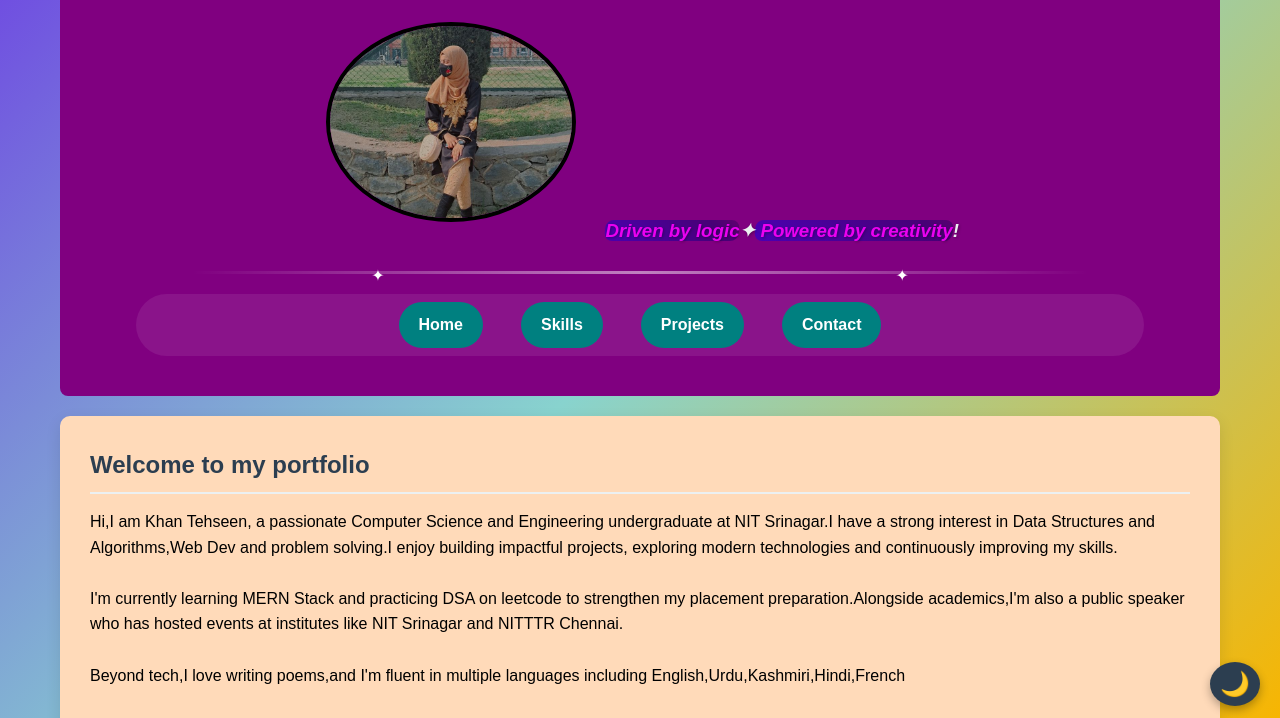
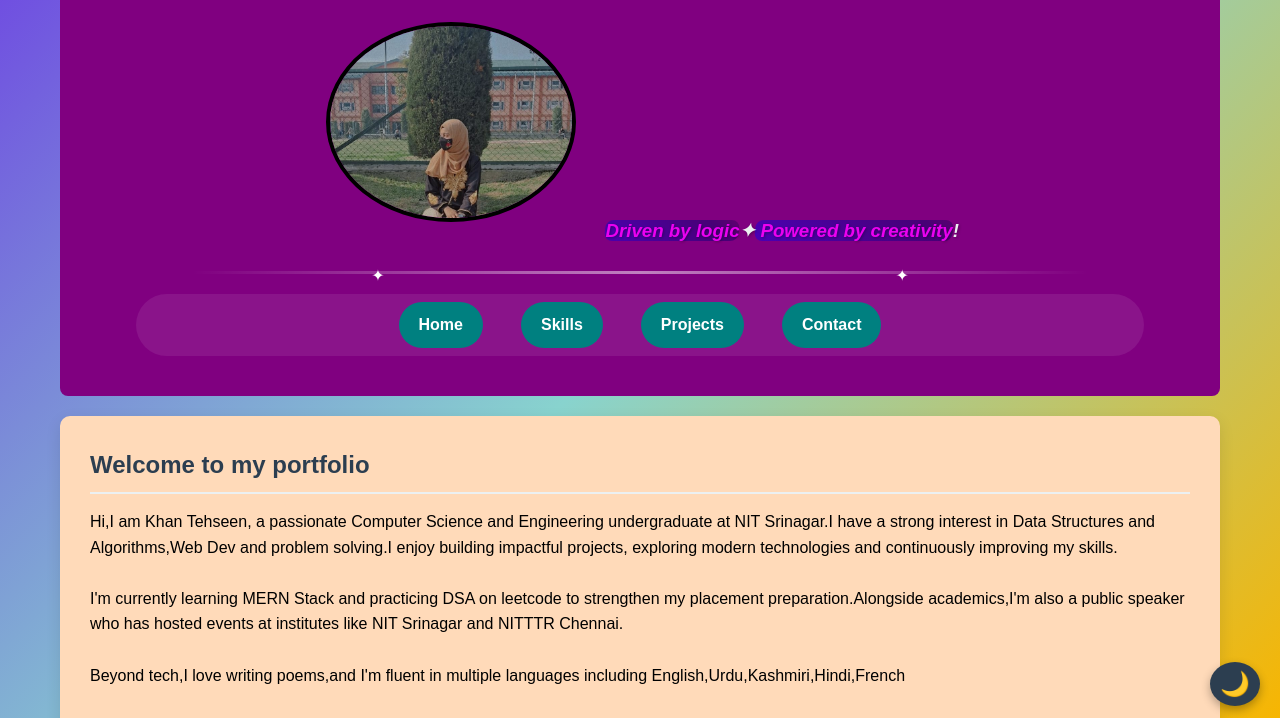
Before and after one commit to Khan47Tehseen/Portfolio, a plain HTML site: page index.html in a window 1280 px wide. Shown: the part 74-792 px from the top of the page. Drawn offline with Linux system fonts and the light colour scheme.

Commit message:
Change Image

```diff
--- a/index.html
+++ b/index.html
@@ -10,7 +10,7 @@
     <div class = "container">
     <header>
         <h1>Khan Tehseen</h1>
-        <img src = "IMG-20231104-WA0006.jpg">
+        <img src = "RC1.jpg">
         <h3><span>Driven by logic</span>✦<span> Powered by creativity</span>!</h3>
         <div class = "creative"></div>
         <nav>
```
Also changed, not shown: RC1.jpg (added).
